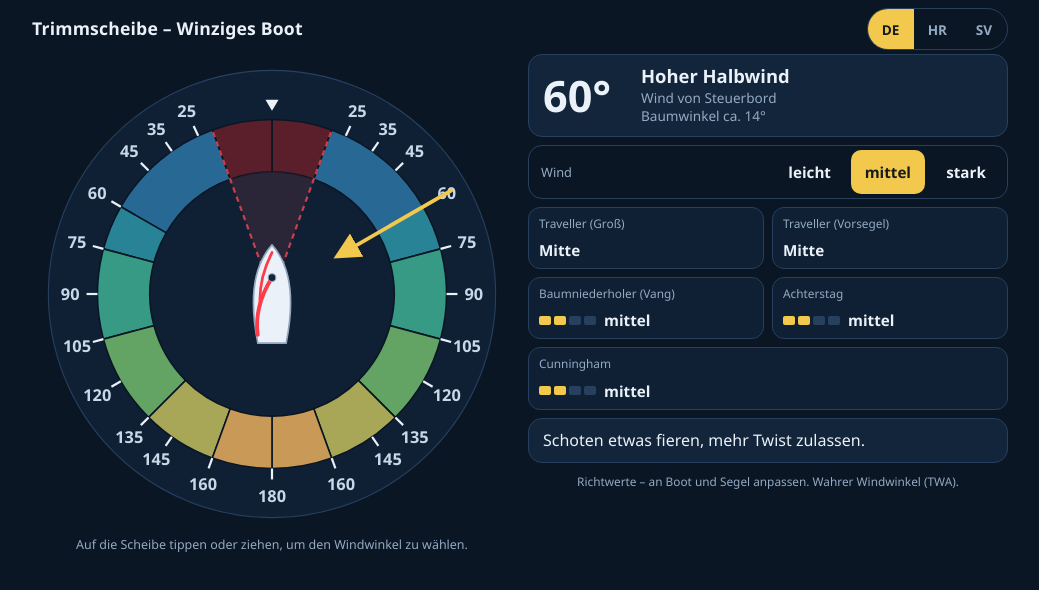
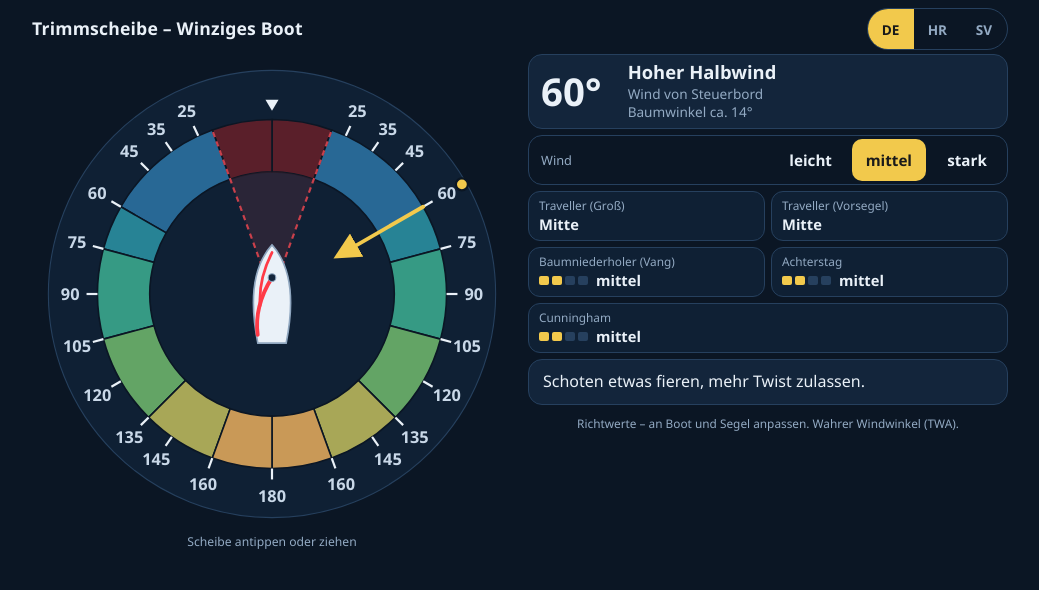
Before and after one commit to trimarinus/trimdisk, a plain HTML site: page index.html in a window 1280 px wide. Shown: the whole page, without its empty margins (120-1159 px from the left). Drawn offline with Linux system fonts and the light colour scheme.

Commit message:
Add files via upload

```diff
--- a/index.html
+++ b/index.html
@@ -23,40 +23,41 @@ html,body{margin:0;background:var(--bg);color:var(--text);overscroll-behavior:no
 body{padding:max(8px,env(safe-area-inset-top)) max(12px,env(safe-area-inset-right)) max(14px,env(safe-area-inset-bottom)) max(12px,env(safe-area-inset-left));
   max-width:520px;margin:0 auto;-webkit-user-select:none;user-select:none;touch-action:manipulation}
 header{display:flex;align-items:center;justify-content:space-between;gap:10px;margin-bottom:4px}
-h1{font-size:1.1rem;line-height:1.2;margin:0;font-weight:700;letter-spacing:.01em;min-width:0}
-.langs{display:flex;border:1px solid var(--line);border-radius:999px;overflow:hidden}
+h1{font-size:1.1rem;line-height:1.2;margin:0;font-weight:700;letter-spacing:.01em;min-width:0;flex:1}
+.langs{display:flex;flex:none;border:1px solid var(--line);border-radius:999px;overflow:hidden}
 .langs button{background:none;border:0;color:var(--mute);font:inherit;font-weight:700;font-size:.85rem;
   padding:0 14px;min-width:46px;min-height:40px;cursor:pointer}
 .langs button[aria-pressed="true"]{background:var(--wind);color:#1a1a1a}
 
-#disc{display:block;width:min(100%,58vh);width:min(100%,58svh);height:auto;margin:0 auto;touch-action:none;cursor:pointer}
-.hint{color:var(--mute);font-size:.78rem;text-align:center;margin:2px 0 8px}
+#disc{display:block;width:min(100%,max(260px,calc(100vh - 380px)));width:min(100%,max(260px,calc(100svh - 380px)));height:auto;margin:0 auto;touch-action:none;cursor:pointer}
+.hint{color:var(--mute);font-size:.76rem;line-height:1.3;text-align:center;margin:0 0 6px}
 .hint.off{visibility:hidden}
 
 .card{background:var(--panel);border:1px solid var(--line);border-radius:14px;padding:10px 14px}
-.status{display:flex;align-items:center;gap:14px}
-.deg{font-size:2.7rem;font-weight:800;line-height:1;font-variant-numeric:tabular-nums;min-width:3.4ch}
+.status.card{padding:6px 12px}
+.status{display:flex;align-items:center;gap:12px}
+.deg{font-size:2.4rem;font-weight:800;line-height:1;font-variant-numeric:tabular-nums;min-width:3.4ch}
 .meta{min-width:0}
 .zone{font-size:1.15rem;font-weight:700;line-height:1.2}
 .sub{color:var(--mute);font-size:.85rem;line-height:1.35;margin-top:2px}
 .sub span{display:block}
 
-.ctl{margin:8px 0}
-.seg{display:flex;align-items:center;gap:4px;border:1px solid var(--line);border-radius:14px;padding:4px 4px 4px 12px}
+.ctl{margin:6px 0}
+.seg{display:flex;align-items:center;gap:4px;border:1px solid var(--line);border-radius:14px;padding:3px 3px 3px 12px}
 .seg .lb{color:var(--mute);font-size:.8rem;margin-right:auto}
 .seg button{background:none;border:0;color:var(--text);font:inherit;font-size:.95rem;font-weight:700;
-  padding:0 14px;min-height:44px;min-width:74px;border-radius:10px;cursor:pointer}
+  padding:0 14px;min-height:42px;min-width:74px;border-radius:10px;cursor:pointer}
 .seg button[aria-pressed="true"]{background:var(--wind);color:#1a1a1a}
 
-#trim{display:grid;grid-template-columns:1fr 1fr;gap:8px;margin-bottom:8px}
-.cell{background:var(--inset);border:1px solid var(--line);border-radius:12px;padding:8px 10px;min-width:0}
+#trim{display:grid;grid-template-columns:1fr 1fr;gap:6px;margin-bottom:6px}
+.cell{background:var(--inset);border:1px solid var(--line);border-radius:12px;padding:6px 10px;min-width:0;display:flex;flex-direction:column;justify-content:space-between}
 .cell:last-child:nth-child(odd){grid-column:1/-1}
-.cell .n{display:block;color:var(--mute);font-size:.74rem;line-height:1.2;min-height:1.8em}
-.cell .b{display:flex;align-items:center;flex-wrap:wrap;gap:4px 8px;margin-top:3px}
+.cell .n{display:block;color:var(--mute);font-size:.74rem;line-height:1.2}
+.cell .b{display:flex;align-items:center;flex-wrap:wrap;gap:4px 8px;margin-top:2px}
 .meter{display:flex;gap:3px}
-.meter i{width:12px;height:9px;border-radius:2px;background:#26405e}
+.meter i{width:10px;height:9px;border-radius:2px;background:#26405e}
 .meter i.on{background:var(--wind)}
-.cell .v{font-size:.95rem;font-weight:700}
+.cell .v{font-size:.92rem;font-weight:700;white-space:nowrap}
 
 .tip{font-size:1rem;line-height:1.45;margin:0}
 .foot{color:var(--mute);font-size:.74rem;text-align:center;margin:10px 0 0}
@@ -132,7 +133,7 @@ var BOOM=[[20,2],[25,3],[35,5],[45,7],[60,14],[75,24],[90,34],[105,44],[120,54],
 
 var T={
 de:{
- title:"Trimmscheibe – Winziges Boot", hint:"Auf die Scheibe tippen oder ziehen, um den Windwinkel zu wählen.",
+ title:"Trimmscheibe – Winziges Boot", hint:"Scheibe antippen oder ziehen",
  off:"✓ Offline verfügbar", wind:"Wind von", stbd:"Steuerbord", port:"Backbord", boom:"Baumwinkel ca.", none:"Segel killen",
  foot:"Richtwerte – an Boot und Segel anpassen. Wahrer Windwinkel (TWA).",
  cu:"Cunningham", vg:"Baumniederholer (Vang)", bs:"Achterstag", lv:["lose","leicht","mittel","fest","sehr fest"], tv:"Traveller (Groß)", tw:["Luv","Mitte","Lee"], tn:"Schot regelt", kv:"Traveller (Vorsegel)", kw:["vorn","Mitte","achtern"], kb:"ausgebaumt", wl:"Wind", wv:["leicht","mittel","stark"],
@@ -145,7 +146,7 @@ de:{
  t_z5:"Großbaum weit offen, Gennaker möglich. Auf Patenthalse achten.",
  t_z6:"Schmetterling (Groß und Fock auf gegenüberliegenden Seiten) oder Gennaker. Bullenstander setzen."},
 hr:{
- title:"Trim-disk – Malešan brod", hint:"Dodirni ili povuci po disku za odabir kuta vjetra.",
+ title:"Trim-disk – Malešan brod", hint:"Dodirni ili povuci disk",
  off:"✓ Radi bez interneta", wind:"Vjetar s", stbd:"desnog boka", port:"lijevog boka", boom:"Kut boma oko", none:"jedra lepršaju",
  foot:"Orijentacijske vrijednosti – prilagodi brodu i jedrima. Pravi kut vjetra (TWA).",
  cu:"Cunningham", vg:"Vang", bs:"Krmeni štraj", lv:["opušteno","lagano","srednje","čvrsto","vrlo čvrsto"], tv:"Traveler (glavno jedro)", tw:["prema vjetru","sredina","prema zavjetrini"], tn:"škota regulira", kv:"Klizač (flok)", kw:["naprijed","sredina","prema krmi"], kb:"na tangunu", wl:"Vjetar", wv:["slab","umjeren","jak"],
@@ -158,7 +159,7 @@ hr:{
  t_z5:"Glavno jedro daleko otvoreno, moguć gennaker. Pazi na nehotični okret krmom.",
  t_z6:"Leptir (glavno jedro i flok na suprotnim stranama) ili gennaker. Postavi preventer."},
 sv:{
- title:"Trimskiva – Pyttelilla båten", hint:"Tryck eller dra på skivan för att välja vindvinkel.",
+ title:"Trimskiva – Pyttelilla båten", hint:"Tryck eller dra på skivan",
  off:"✓ Fungerar offline", wind:"Vind från", stbd:"styrbord", port:"babord", boom:"Bomvinkel ca", none:"seglet fladdrar",
  foot:"Riktvärden – anpassa efter båt och segel. Verklig vindvinkel (TWA).",
  cu:"Cunningham", vg:"Bomnedhalare (Vang)", bs:"Akterstag", lv:["löst","lätt","medel","hårt","mycket hårt"], tv:"Travare (storsegel)", tw:["Lovart","Mitten","Lä"], tn:"skotet styr", kv:"Skotvagn (försegel)", kw:["fram","mitten","akter"], kb:"utbommad", wl:"Vind", wv:["svag","måttlig","kraftig"],
@@ -263,10 +264,10 @@ function zoneOf(t){
 function draw(){
   var s=side, t=twa, z0=zoneOf(t), al=Math.max(0,boomAngle(t)+trimOff(z0)), r=Math.PI/180;
   /* Wind */
-  var a=P(190,t,s), b=P(70,t,s);
+  var a=P(160,t,s), b=P(70,t,s);
   wl.setAttribute("x1",a[0]);wl.setAttribute("y1",a[1]);wl.setAttribute("x2",b[0]);wl.setAttribute("y2",b[1]);
-  var m=P(136,t,s); wd.setAttribute("cx",m[0]);wd.setAttribute("cy",m[1]);
-  wd.setAttribute("r",0); // Marker nur Pfeil
+  var m=P(201,t,s); wd.setAttribute("cx",m[0]);wd.setAttribute("cy",m[1]);
+  wd.setAttribute("r",5.5);
   /* Segel: Lee-Seite ist -s */
   var mx=220,my=205,L=54;
   var ex=mx-s*L*Math.sin(al*r), ey=my+L*Math.cos(al*r);
```
